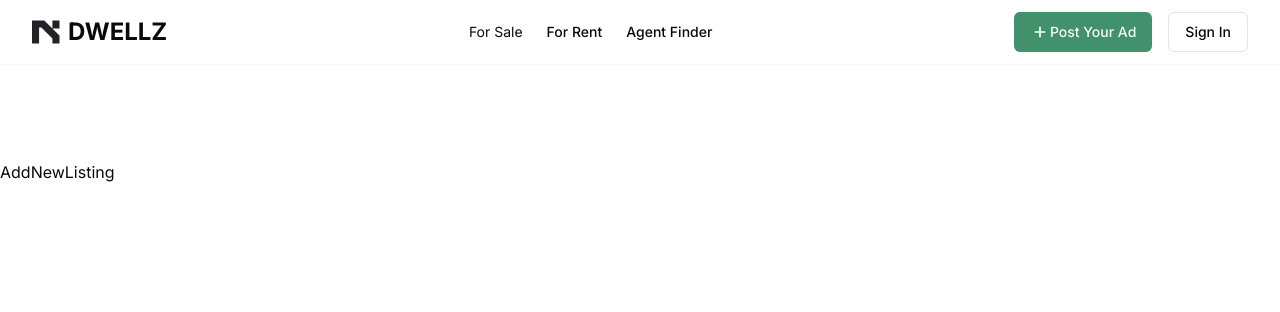
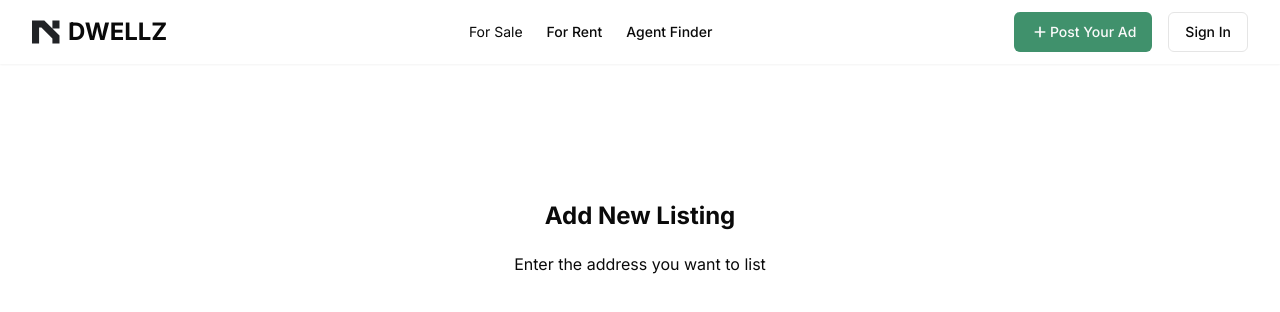
Before and after one commit to mariegrace31/dwellz, a Next.js app: page /add-new-listing in a window 1280 px wide. Shown: the top 312 px of the page. Built offline with nearby package versions, Linux system fonts and the light colour scheme; no server answers.

Commit message:
Update the new listing page

```diff
--- a/app/(routes)/add-new-listing/page.jsx
+++ b/app/(routes)/add-new-listing/page.jsx
@@ -2,7 +2,12 @@ import React from 'react';
 
 function AddNewListing() {
   return (
-    <div>AddNewListing</div>
+    <div className='p-10 flex flex-col gap-5 items-center justify-center'>
+      <h2 className='font-bold text-2xl'>Add New Listing</h2>
+      <div>
+        <h2>Enter the address you want to list</h2>
+      </div>
+    </div>
   )
 }
 
```
